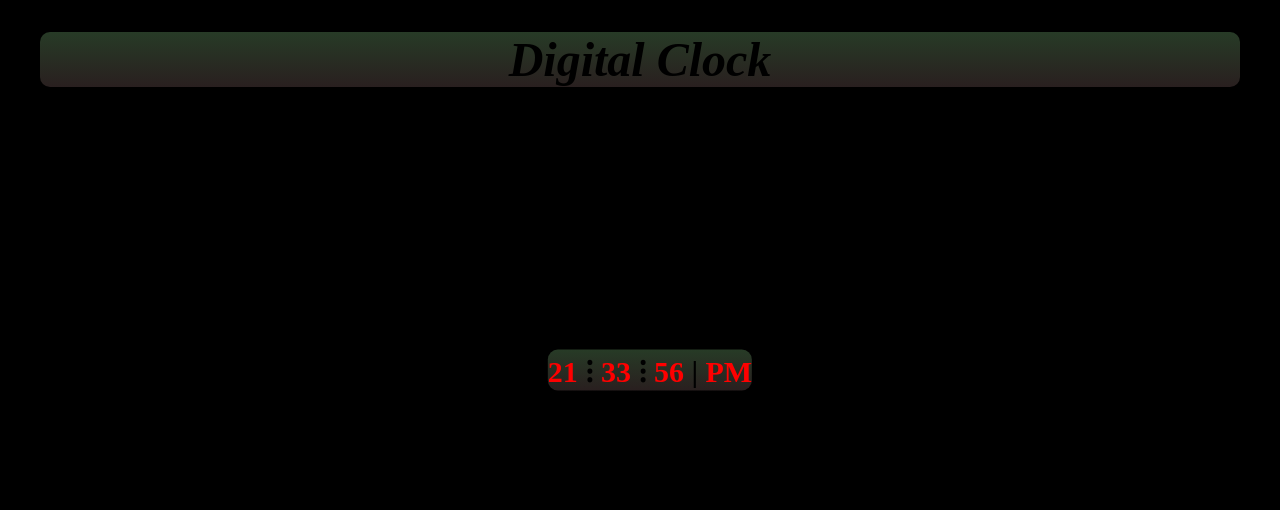
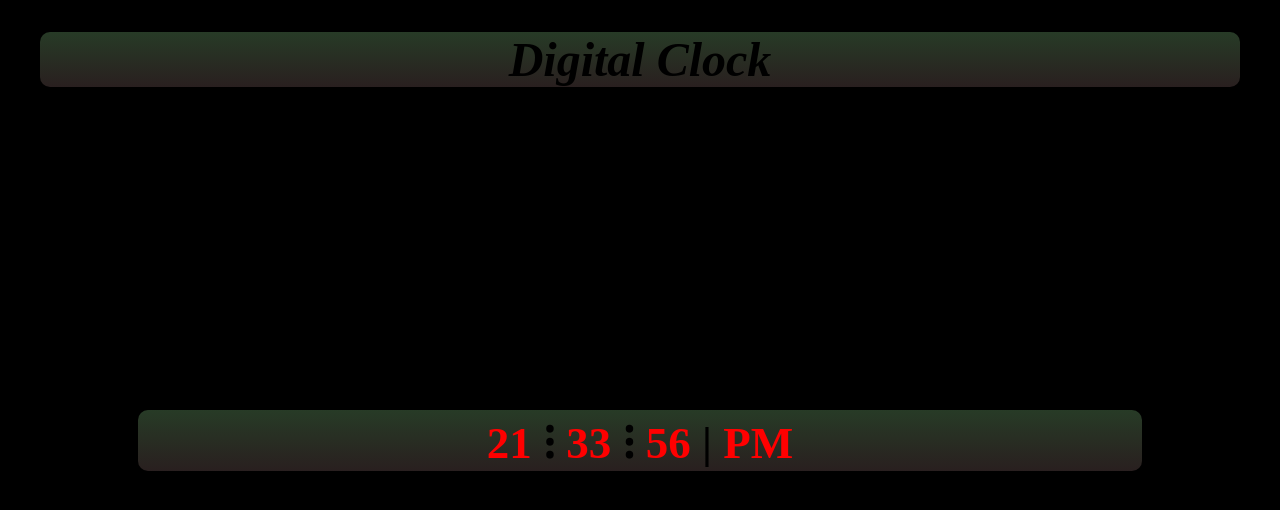
Before and after one commit to MdMohsinHaider/Digital-Clock, a plain HTML site: page index.html in a window 1280 px wide. Drawn offline with Linux system fonts and the light colour scheme.

Commit message:
Clock box aligning

```diff
--- a/SkinColor.css
+++ b/SkinColor.css
@@ -25,9 +25,9 @@ body{
     font-weight: bold;
     position: absolute;
     color: rgb(255, 0, 0);
-    top: 45%;
-    left: 50%;
-    transform: translate(-50%,-50%);
-    font-size:30px;
+    top: 50%;
+    left: 10%;
+    right: 10%;
+    font-size:45px;
     background: linear-gradient(black,);
 }
```
